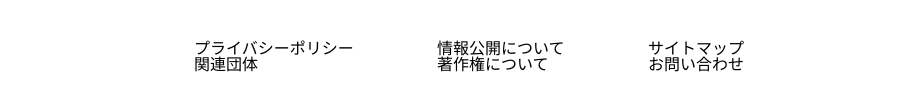
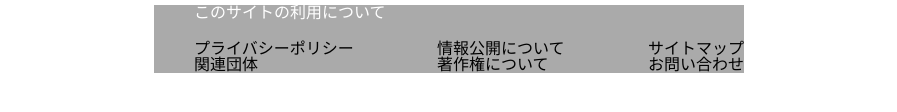
Before and after one commit to aoiro27/bird_watching_site, a plain HTML site: page index.html in a window 1280 px wide. Shown: the part 1000-1112 px from the top of the page, without its empty margins (191-1088 px from the left). Drawn offline with Linux system fonts and the light colour scheme.

Commit message:
footerのcss設定修正

```diff
--- a/css/style.css
+++ b/css/style.css
@@ -86,7 +86,7 @@ h2 {
 }
 
 .footer {
-    background-color: aaa;
+    background-color: #aaa;
 }
 
 .footer .footer_title {
```
